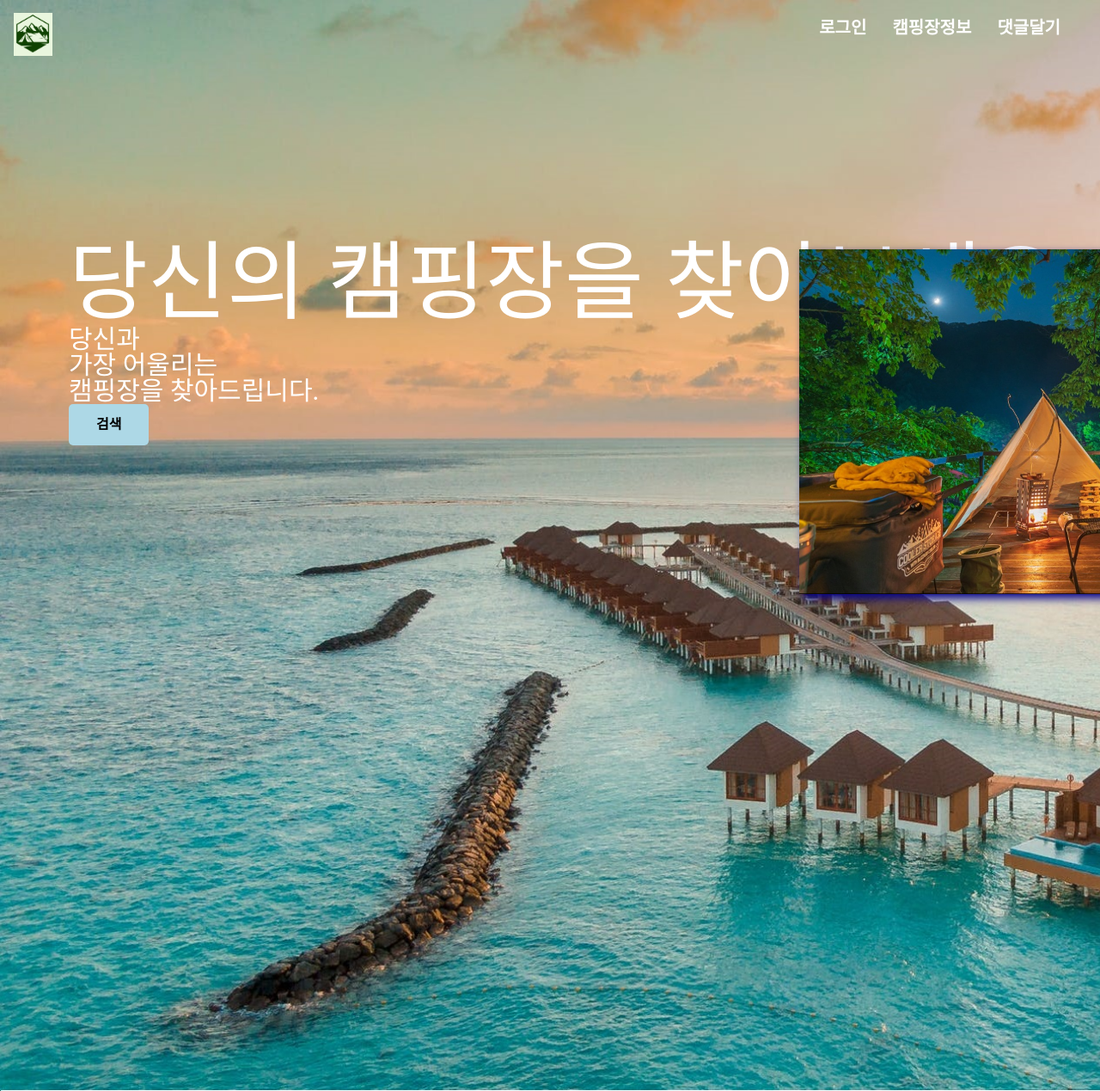
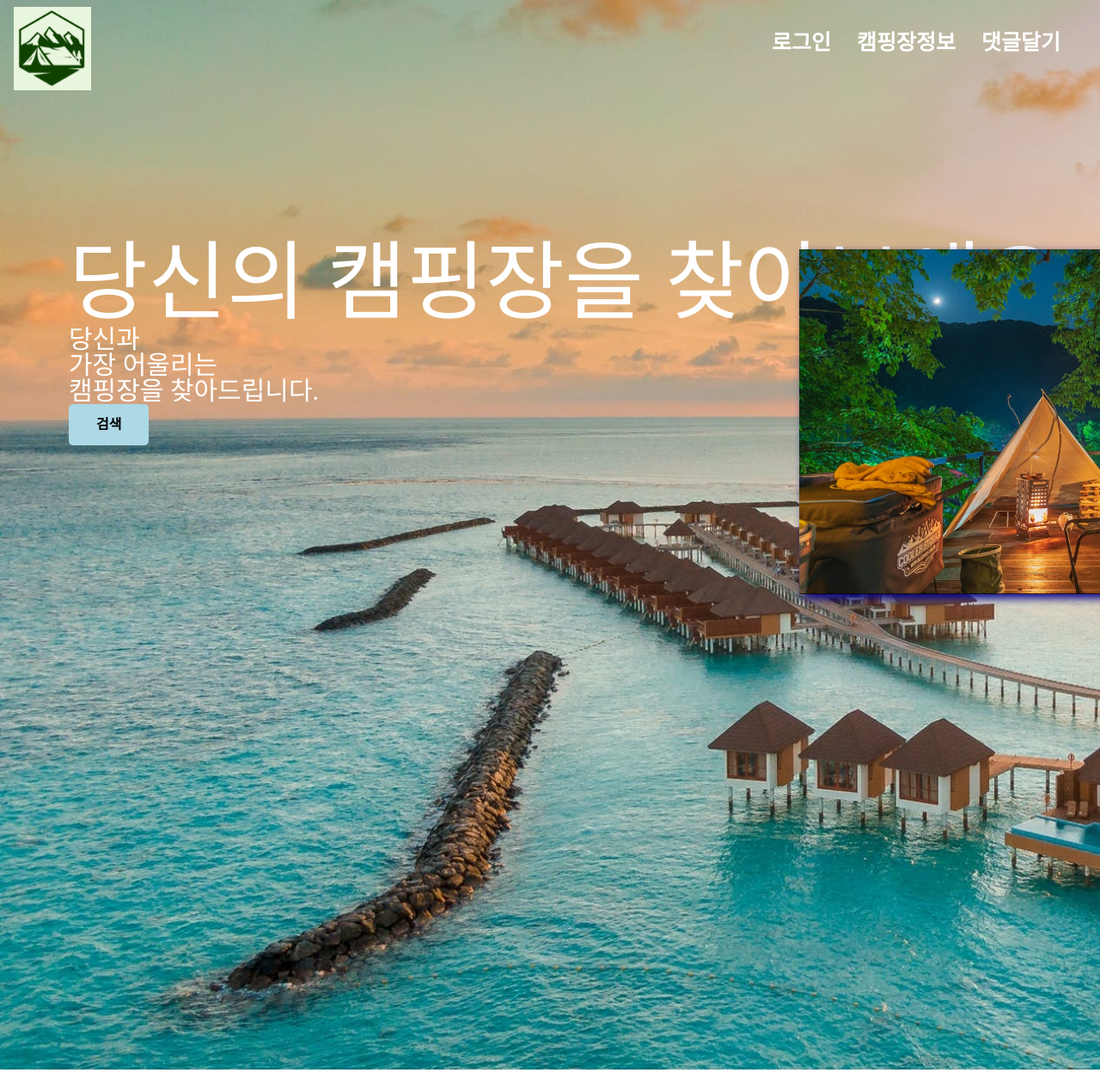
Before and after one commit to leeeunseo912/IoT_1, a Django app: page / in a window 1280 px wide; the page is wider, and only the part inside the window is pictured. Shown: that part at 86% size. After the commit the page ends 1245 px from the top of that part, so only its background shows below. Run offline with Django 4.2, Linux system fonts and the light colour scheme; some libraries are stand-ins or nearby versions; some web fonts are replaced.

Commit message:
로고 크기 수정

```diff
--- a/static/css/styles.css
+++ b/static/css/styles.css
@@ -48,7 +48,7 @@
     text-decoration: none;
     color : white;
     font-style: bold;
-    font-size: 20px;
+    font-size: 25px;
     font-weight: 900;
   }
 
@@ -115,6 +115,7 @@
   .home__img {
     position: absolute;
     left: 0;
+    margin-top:25px;
     width: 1903px;
     /* height: 100vh;
     object-fit: cover;
--- a/templates/navbar.html
+++ b/templates/navbar.html
@@ -3,7 +3,7 @@
   <div class="navbar">
     <img src="{% static 'images/home2.jpg'%}" alt="" class="nav__img">
     <a class="logo" href="{% url 'main:index' %}">
-      <img src="{% static 'images/logo.png' %}" height="50px">
+      <img src="{% static 'images/logo.png' %}" height="100px">
     </a>
     <ul>
       <li><a class="nav" href="#">로그인</a></li>
```
Also changed, not shown: static/images/home1.jpg, static/images/home2.jpg.
